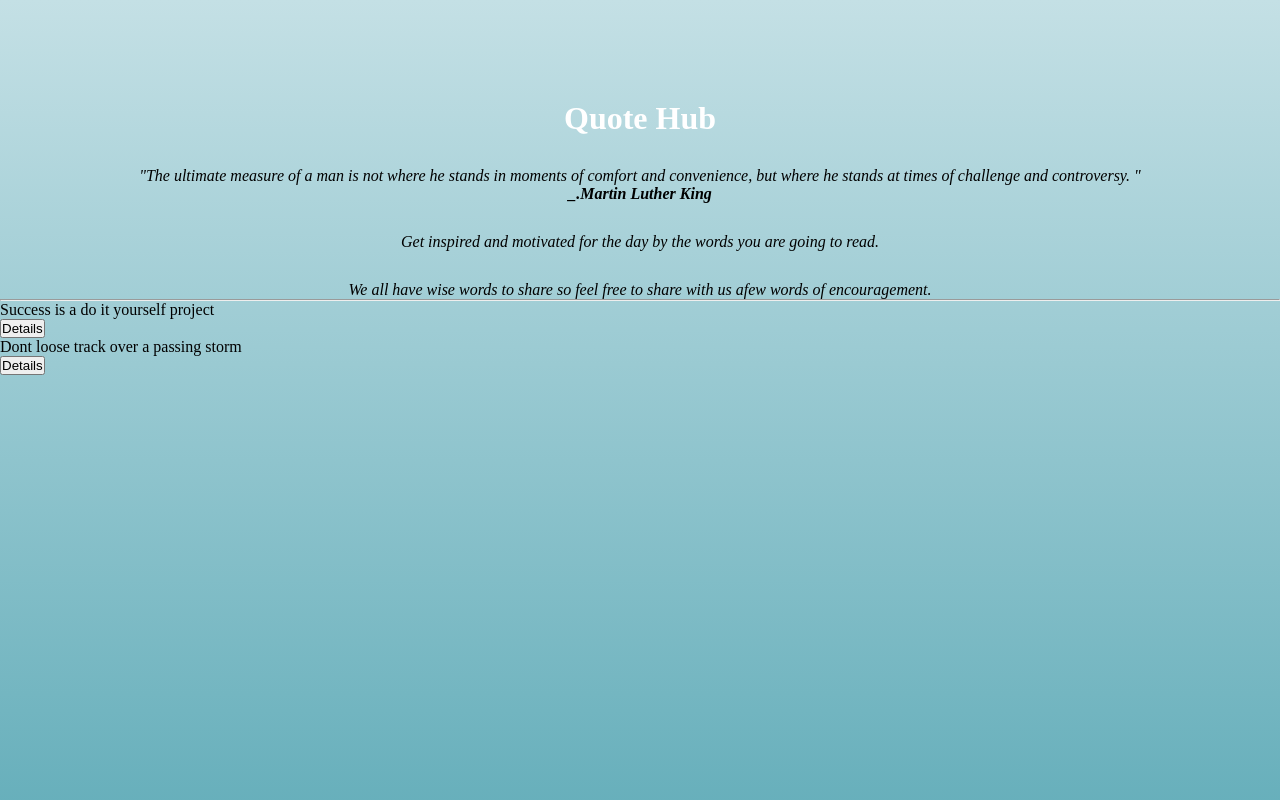
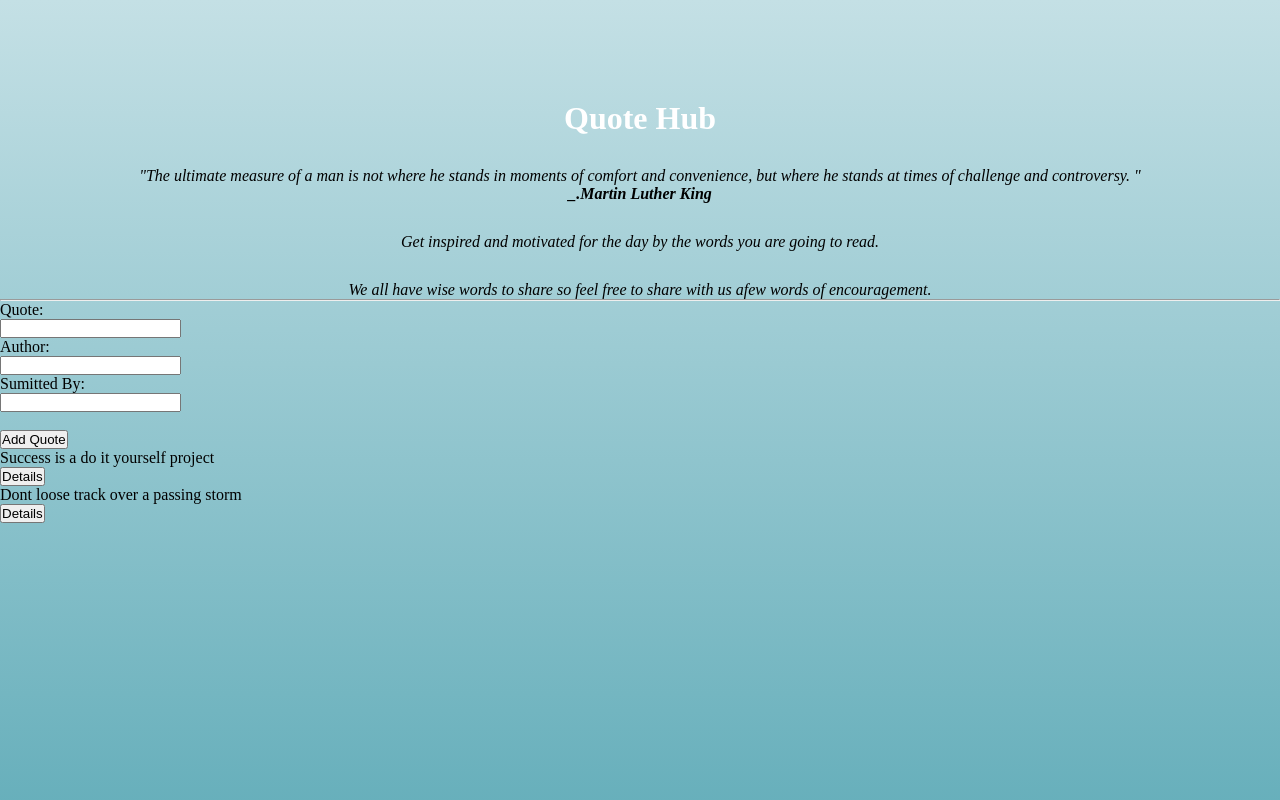
Before and after one commit to kilonzijnr/quote-app, an Angular app: page / in a window 1280 px wide. Shown: the top 800 px of the page. Built offline with nearby package versions, Linux system fonts and the light colour scheme.

Commit message:
set form to input data to the quote display

```diff
--- a/package.json
+++ b/package.json
@@ -18,6 +18,8 @@
     "@angular/platform-browser": "~12.2.0",
     "@angular/platform-browser-dynamic": "~12.2.0",
     "@angular/router": "~12.2.0",
+    "bootstrap": "^5.1.0",
+    "popper": "^1.0.1",
     "rxjs": "~6.6.0",
     "tslib": "^2.3.0",
     "zone.js": "~0.11.4"
--- a/src/app/homepage/homepage.component.html
+++ b/src/app/homepage/homepage.component.html
@@ -16,6 +16,7 @@
     encouragement.
   </p>
   <hr>
+  <app-quoteform (addQuote)='addNewQuote($event)'></app-quoteform>
   <ul>
     <div *ngFor='let Quote of quotes;let i = index'>
       <ul>
@@ -23,9 +24,11 @@
       <button (click)= 'toggleDetails(i)'class="btn btn-primary">Details</button>
       <div *ngIf ='Quote.showDetails'>
         <app-quotedetail [quote]='Quote'></app-quotedetail>
+
       </div>
 
 </ul>
 </div>
 </ul>
+
 </body>
--- a/src/app/homepage/homepage.component.ts
+++ b/src/app/homepage/homepage.component.ts
@@ -1,23 +1,59 @@
-
-import { Component ,OnInit } from '@angular/core';
-import { Quote } from '../quote'
+import { Component, OnInit } from '@angular/core';
+import { Quote } from '../quote';
 @Component({
   selector: 'app-homepage',
   templateUrl: './homepage.component.html',
-  styleUrls: ['./homepage.component.css']
+  styleUrls: ['./homepage.component.css'],
 })
 export class HomepageComponent implements OnInit {
-  quotes:Quote[] = [
-  new Quote(1, 'Success is a do it yourself project', 'Derick Monu', 'Victor Kilonzi', new Date(2021,2,17) ,0 ,0),
-  new Quote(2, 'Dont loose track over a passing storm', 'Alex Karumbi', 'James Ngangi', new Date(2020,3,1) ,0 ,0),
+  // ngOnInit(): void {
+  //   throw new Error('Method not implemented.');
+  // }
+  quotes: Quote[] = [
+    new Quote(
+      1,
+      'Success is a do it yourself project',
+      'Derick Monu',
+      'Victor Kilonzi',
+      new Date(2021, 2, 17),
+      0,
+      0
+    ),
+    new Quote(
+      2,
+      'Dont loose track over a passing storm',
+      'Alex Karumbi',
+      'James Ngangi',
+      new Date(2020, 3, 1),
+      0,
+      0
+    ),
   ];
-  toggleDetails(index:any){
+  toggleDetails(index: any) {
     this.quotes[index].showDetails = !this.quotes[index].showDetails;
-  };
-
-  constructor() { }
-
-  ngOnInit(): void {
   }
 
+  addNewQuote(quote: any) {
+    let quoteLength = this.quotes.length;
+    quote.id = quoteLength + 1;
+    quote.Date = new Date(quote.Date);
+    console.log('hgvgvhv');
+    this.quotes.push(quote);
+  }
+
+  deleteQuote(isComplete: any, index: any) {
+    if (isComplete) {
+      let toDelete = confirm(
+        `Are you sure you want to delete ${this.quotes[index].name}?`
+      );
+
+      if (toDelete) {
+        this.quotes.splice(index, 1);
+      }
+    }
+  }
+
+  constructor() {}
+
+  ngOnInit(): void {}
 }
--- a/src/app/quote.ts
+++ b/src/app/quote.ts
@@ -1,5 +1,6 @@
 export class Quote {
    showDetails:boolean
+  static Date: Date
    constructor(public id :number, public name :string, public Author :string, public User :string, public Date :Date, public upvote :number, public downvote :number){
    this.showDetails=false
 }
--- a/src/app/quotedetail/quotedetail.component.html
+++ b/src/app/quotedetail/quotedetail.component.html
@@ -1 +1,7 @@
-<p>Quotes.Author</p>
+<p>{{ quote.id }}</p>
+<p>{{ quote.Author }}</p>
+<p>{{ quote.User }}</p>
+<p>{{ quote.Date }}</p>
+<p>{{ quote.upvote }}</p>
+<p>{{ quote.downvote }}</p>
+<button (click)= 'quoteDelete(true)'>Delete Quote</button>
--- a/src/app/quotedetail/quotedetail.component.ts
+++ b/src/app/quotedetail/quotedetail.component.ts
@@ -1,5 +1,6 @@
-import { Component, Input, OnInit } from '@angular/core';
-import{Quote} from '../quote'
+import { Component, Input, OnInit, Output, EventEmitter} from '@angular/core';
+
+import{Quote} from '../quote';
 @Component({
   selector: 'app-quotedetail',
   templateUrl: './quotedetail.component.html',
@@ -8,6 +9,13 @@ import{Quote} from '../quote'
 export class QuotedetailComponent implements OnInit {
   @Input()
   quote!: Quote;
+  @Output() isComplete =new EventEmitter<boolean>();
+  quoteDelete(complete:boolean){
+this.isComplete.emit(complete);
+console.log('hshsh')
+  }
+
+
 
   constructor() { }
 
--- /dev/null
+++ b/src/app/quoteform/quoteform.component.html
@@ -0,0 +1,31 @@
+<form (ngSubmit)='submitQuote()'#quoteform='ngForm'>
+    <div class="form-group" >
+        <label for="description" class="text-light">Quote:</label>
+        <br>
+        <input class="form-control"  type="text" name="name" id="name" rows="5"
+         required [(ngModel)]="newQuote.name"#name='ngModel'>
+        <div [hidden]="name.valid || name.pristine" class="alert alert-danger">
+            <p>Enter A Quote</p>
+        </div>
+    </div>
+    <div class="form-group">
+        <label for="author" class="text-light">Author:</label>
+        <br>
+        <input class="form-control" name="Author" id="author" rows="5"
+        required [(ngModel)]="newQuote.Author"#Author='ngModel'>
+        <div [hidden]="name.valid || name.pristine" class="alert alert-danger">
+            <p>Enter The Authors Name</p>
+        </div>
+    </div>
+    <div class="form-group">
+        <label for="author" class="text-light">Sumitted By:</label>
+        <br>
+        <input class="form-control" name="User" id="User" rows="5"
+         required [(ngModel)]="newQuote.User"#User='ngModel'>
+        <div [hidden]="name.valid || name.pristine" class="alert alert-danger">
+            <p>Enter Submitors Name</p>
+        </div>
+    </div>
+    <br>
+    <button type="submit" class="btn mt-4">Add Quote</button>
+</form>
--- /dev/null
+++ b/src/app/quoteform/quoteform.component.ts
@@ -0,0 +1,22 @@
+import { Component,EventEmitter,OnInit, Output } from '@angular/core';
+import { Quote } from '../quote';
+import { NgForm } from '@angular/forms';
+@Component({
+  selector: 'app-quoteform',
+  templateUrl: './quoteform.component.html',
+  styleUrls: ['./quoteform.component.css']
+})
+export class QuoteformComponent implements OnInit {
+newQuote = new Quote(0,"","","", new Date(),0,0);
+name:any;
+@Output() addQuote = new EventEmitter<Quote>();
+submitQuote(){
+  this.addQuote.emit(this.newQuote);
+    }
+  constructor() {
+  }
+
+  ngOnInit(): void {
+  }
+
+}
--- a/src/styles.css
+++ b/src/styles.css
@@ -2,3 +2,4 @@
     margin: 0%;
     padding: 0%;
 }
+@import "~bootstrap/dist/css/bootstrap.css"
```
Also changed, not shown: src/app/app.module.ts (+7 -2 lines), src/app/quoteform/quoteform.component.css (added), 2 other files (tests, documents, lock files or other folders).
